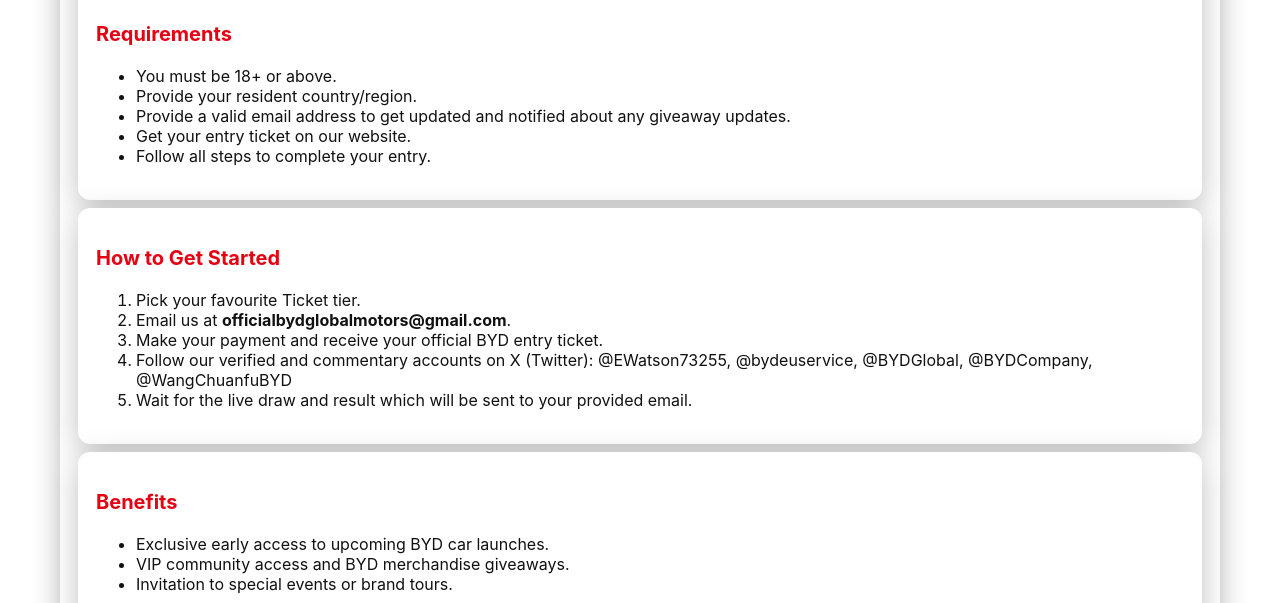
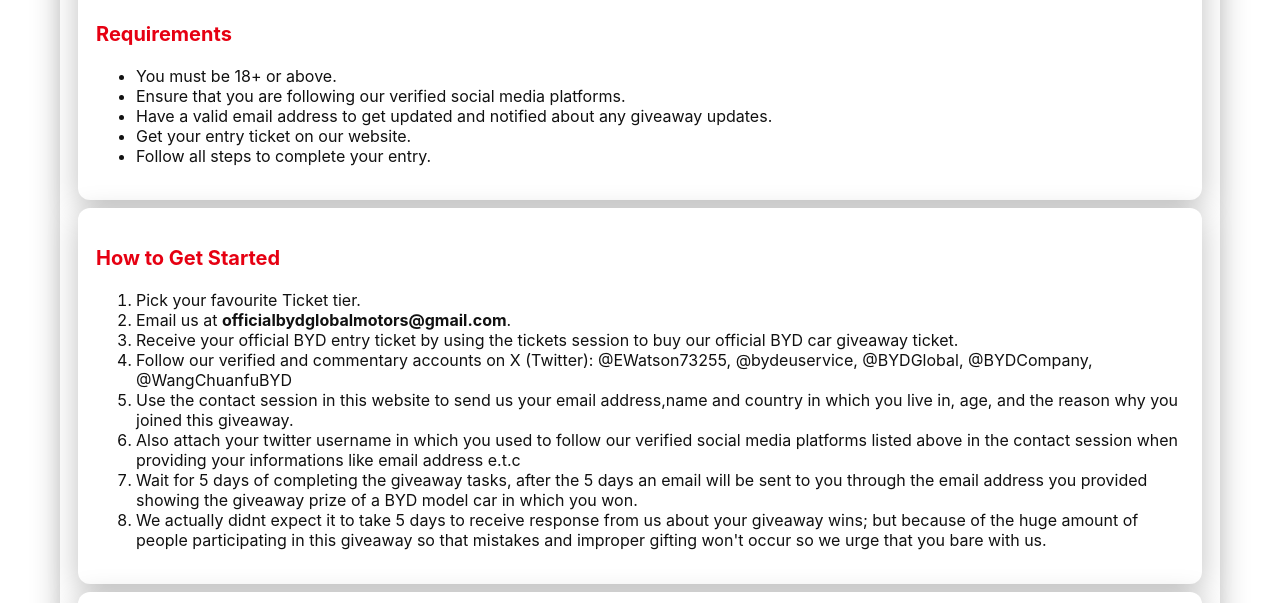
Before and after one commit to BYDGlobalMotors/BYDMotors, a plain HTML site: page giveaway.html in a window 1280 px wide. Shown: the part 817-1420 px from the top of the page. Drawn offline with Linux system fonts and the light colour scheme.

Commit message:
Update giveaway.html

```diff
--- a/giveaway.html
+++ b/giveaway.html
@@ -19,8 +19,8 @@
 <h3><p class='price'>Requirements</p></h3>
 <ul>
 <li>You must be 18+ or above.</li>
-<li>Provide your resident country/region.</li>
-<li>Provide a valid email address to get updated and notified about any giveaway updates.</li>
+<li>Ensure that you are following our verified social media platforms.</li>
+<li>Have a valid email address to get updated and notified about any giveaway updates.</li>
 <li>Get your entry ticket on our website.</li>
 <li>Follow all steps to complete your entry.</li>
 </ul>
@@ -30,9 +30,12 @@
 <ol>
 <li>Pick your favourite Ticket tier.</li>
 <li>Email us at <strong>officialbydglobalmotors@gmail.com</strong>.</li>
-<li>Make your payment and receive your official BYD entry ticket.</li>
+<li>Receive your official BYD entry ticket by using the tickets session to buy our official BYD car giveaway ticket.</li>
 <li>Follow our verified and commentary accounts on X (Twitter): @EWatson73255, @bydeuservice, @BYDGlobal, @BYDCompany, @WangChuanfuBYD</li>
-<li>Wait for the live draw and result which will be sent to your provided email.</li>
+<li>Use the contact session in this website to send us your email address,name and country in which you live in, age, and the reason why you joined this giveaway.</li>
+<li>Also attach your twitter username in which you used to follow our verified social media platforms listed above in the contact session when providing your informations like email address e.t.c</li>
+ <li>Wait for 5 days of completing the giveaway tasks, after the 5 days an email will be sent to you through the email address you provided showing the giveaway prize of a BYD model car in which you won.</li>
+ <li>We actually didnt expect it to take 5 days to receive response from us about your giveaway wins; but because of the huge amount of people participating in this giveaway so that mistakes and improper gifting won't occur so we urge that you bare with us.</li>
 </ol>
 </div>
 <div class="card">
```
